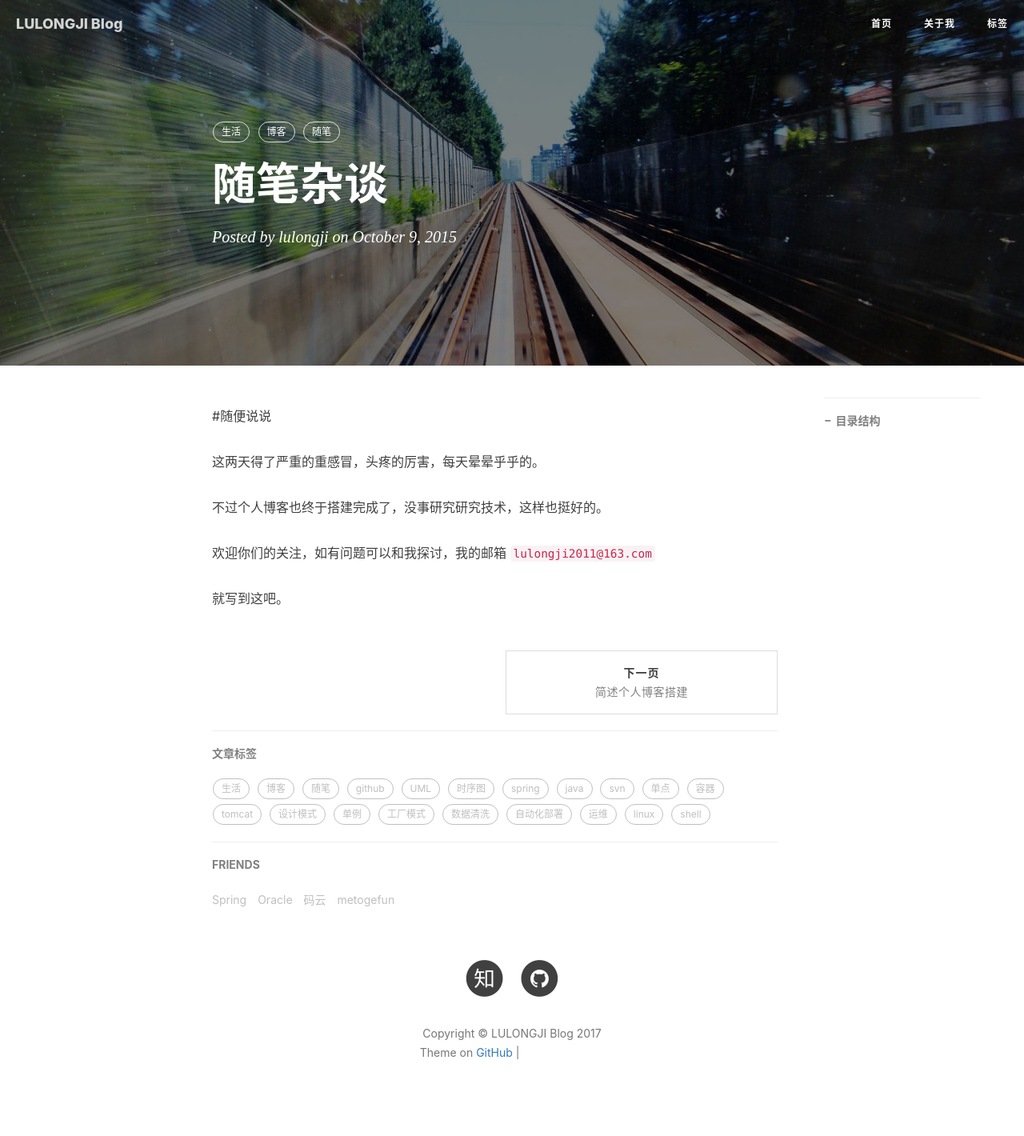
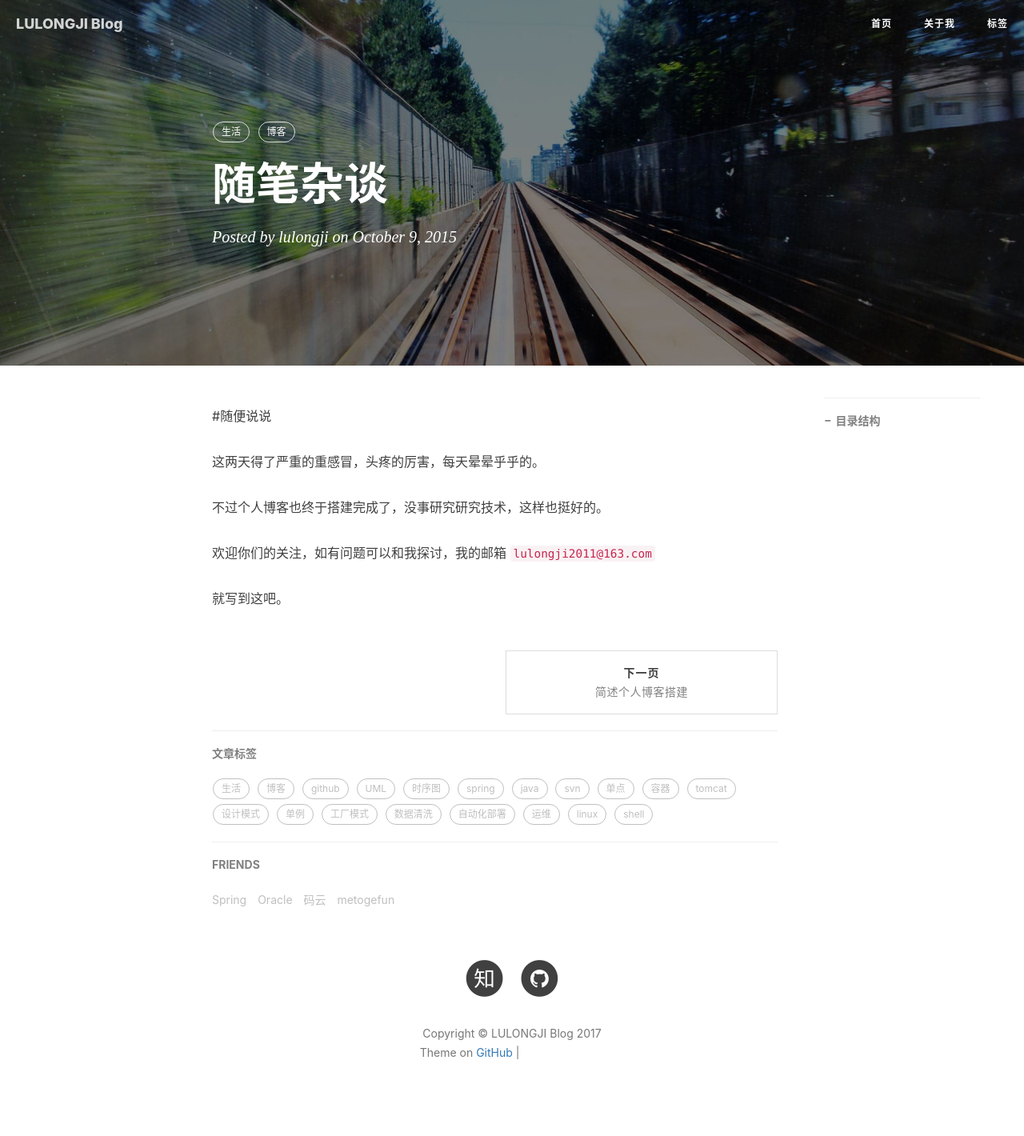
Before and after one commit to lulongji/lulongji.github.io, a Jekyll site: the page built from _posts/2015-10-09-随笔.md, in a window 1280 px wide. Shown: the whole page at 80% size. Built offline with Jekyll 4.4.1, drawn with Linux system fonts in a browser that asks for light colours; nearby versions of some CDN libraries; comment, search, counter and statistics services are not loaded; grey boxes are pictures that could not be loaded.

Commit message:
删除标签

```diff
--- a/_posts/2015-10-09-随笔.md
+++ b/_posts/2015-10-09-随笔.md
@@ -9,7 +9,6 @@ catalog: true
 tags:
     - 生活
     - 博客
-    - 随笔
 ---
 
 #随便说说
```
